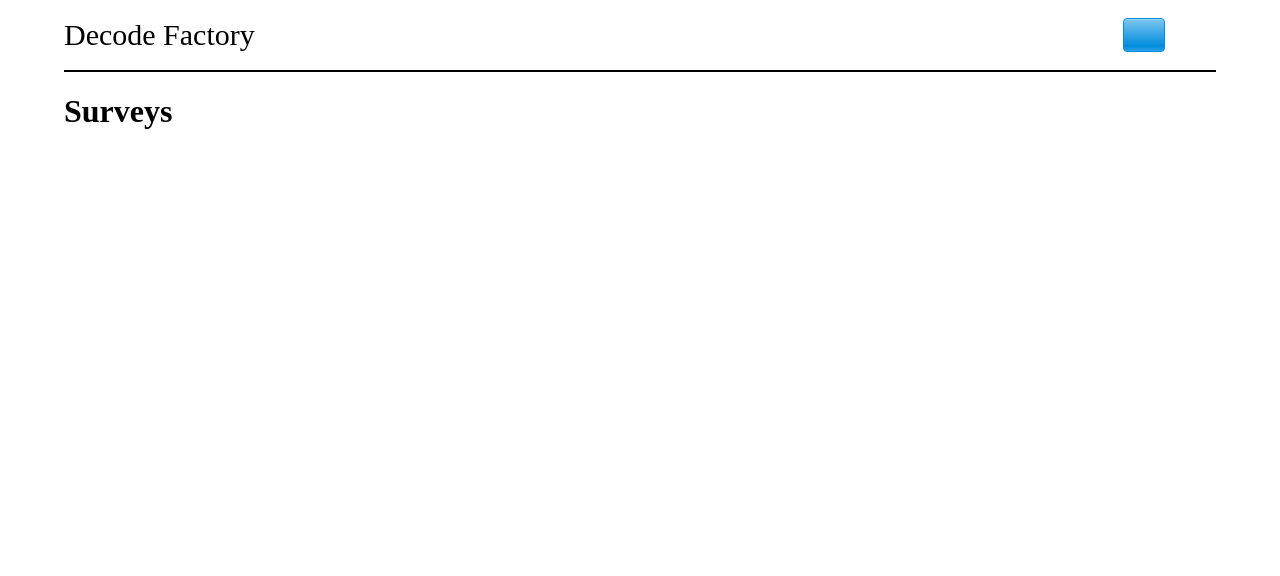
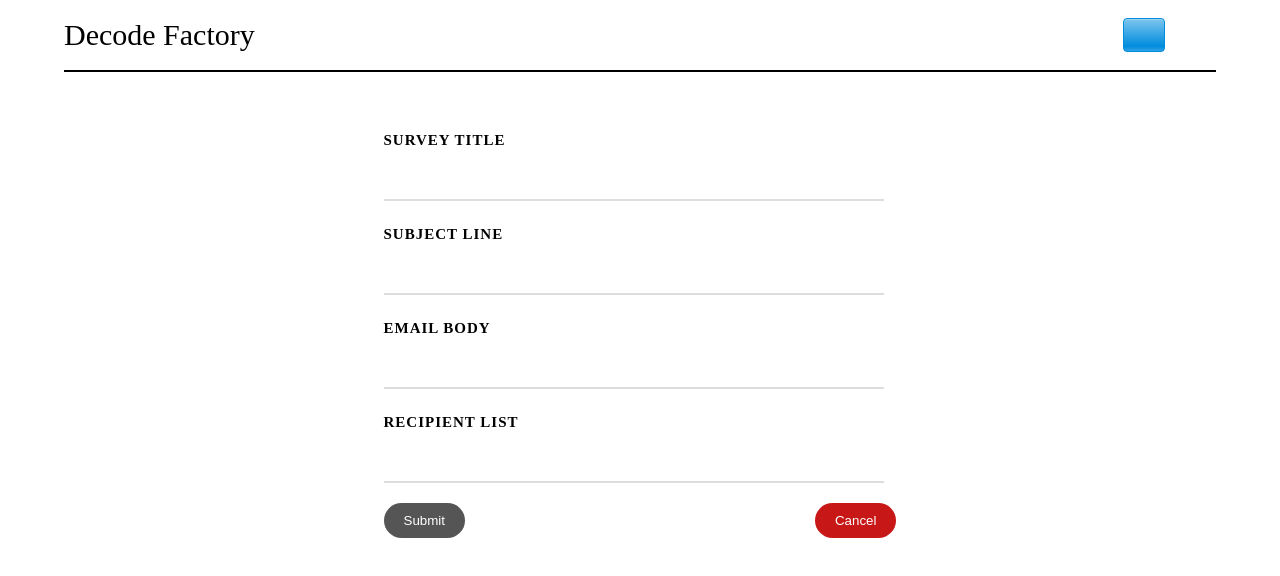
Before and after one commit to ShuhadAbdulAzeez/server, a React (Create React App) app in the folder client/: page /surveys/new in a window 1280 px wide. Shown: the top 576 px of the page. Built offline with nearby package versions, Linux system fonts and the light colour scheme; no server answers.

Commit message:
modified

```diff
--- a/client/package.json
+++ b/client/package.json
@@ -17,6 +17,7 @@
     "react-scripts": "5.0.1",
     "react-stripe-checkout": "^2.6.3",
     "redux": "^4.2.1",
+    "redux-form": "^8.3.9",
     "redux-thunk": "^2.4.2",
     "tailwindcss": "^3.2.7",
     "web-vitals": "^2.1.4"
--- a/client/src/App.css
+++ b/client/src/App.css
@@ -1,4 +1,5 @@
-html, body{
+html,
+body {
   margin: 0;
   padding: 0;
   box-sizing: border-box;
@@ -33,7 +34,11 @@ html, body{
 }
 
 .child {
-    background-image: linear-gradient(rgb(125, 197, 238), rgb(0, 140, 221) 85%, rgb(48, 162, 228));
+  background-image: linear-gradient(
+    rgb(125, 197, 238),
+    rgb(0, 140, 221) 85%,
+    rgb(48, 162, 228)
+  );
   box-shadow: rgba(255, 255, 255, 0.25) 0px 1px 0px inset;
   text-shadow: rgba(0, 0, 0, 0.25) 0px -1px 0px;
   border: 1px solid rgb(0, 140, 221);
@@ -47,10 +52,10 @@ html, body{
 .child:hover {
   background: linear-gradient(rgb(40, 160, 229), rgb(1, 94, 148));
   cursor: pointer;
-    transition: .3s;
+  transition: 0.3s;
 }
 
-.child ul{
+.child ul {
   list-style-type: none;
 }
 
@@ -65,15 +70,13 @@ html, body{
   cursor: pointer;
 }
 
-
-.child ul li a{
+.child ul li a {
   text-decoration: none;
   font-size: 14px;
   font-weight: bold;
   color: rgb(255, 255, 255);
   margin-right: 20px;
 }
-
 
 /* Landing page */
 
@@ -91,7 +94,7 @@ html, body{
 
 .landing-child-container {
   font-size: 30px;
-    font-family: 'Franklin Gothic Medium', 'Arial Narrow', Arial, sans-serif;
+  font-family: "Franklin Gothic Medium", "Arial Narrow", Arial, sans-serif;
 }
 
 /* Payment */
@@ -125,17 +128,17 @@ html, body{
 
 #fixed-button {
   position: fixed;
-    bottom: 10px;
+  bottom: 50px;
   right: 50px;
   background-color: #dc1a1a;
   color: white;
-    padding: 10px 15px;
+  padding: 20px 25px;
   border-radius: 50%;
   font-size: 18px;
   cursor: pointer;
 }
 
-#fixed-button img{
+#fixed-button img {
   width: 30px;
 }
 
@@ -143,3 +146,56 @@ html, body{
   background-color: #9a1414;
   transition: 0.3s;
 }
+
+/* survey form */
+
+.survey-new {
+  height: 500px;
+  display: flex;
+  justify-content: center;
+  align-items: center;
+}
+
+.survey-field input {
+  display: block;
+  padding: 10px 6px;
+  width: 500px;
+  box-sizing: border-box;
+  border: none;
+  border-bottom: 2px solid #ddd;
+  color: #555;
+}
+
+.survey-field label {
+  color: rgb(0, 0, 0);
+  display: inline-block;
+  margin: 25px 0 15px;
+  font-size: 15px;
+  text-transform: uppercase;
+  letter-spacing: 1px;
+  font-weight: bold;
+}
+
+.survey-form button {
+  background-color: #555;
+  border: 0;
+  padding: 10px 20px;
+  margin-top: 20px;
+  color: white;
+  border-radius: 20px;
+}
+
+.survey-form button:hover {
+    background-color: #1c1b1b;
+    transition: .3s;
+    cursor: pointer;
+}
+
+.cancel-btn button {
+    background-color: #c81717;
+    margin-left: 350px;
+}
+
+.cancel-btn button:hover {
+    background-color: #940e0e;
+}
--- a/client/src/components/App.js
+++ b/client/src/components/App.js
@@ -7,8 +7,7 @@ import "../app.css";
 import Header from "./Header";
 import Landing from "./Landing";
 import Dashboard from "./Dashboard";
-
-const SurveysNew = () => <h1>Surveys</h1>;
+import surveyNew from "./surveys/SurveyNew";
 
 class App extends Component {
   componentDidMount() {
@@ -23,7 +22,7 @@ class App extends Component {
             <Header />
             <Route exact path="/" component={Landing} />
             <Route exact path="/surveys" component={Dashboard} />
-            <Route path="/surveys/new" component={SurveysNew} />
+            <Route path="/surveys/new" component={surveyNew} />
           </div>
         </BrowserRouter>
       </div>
--- a/client/src/components/Header.js
+++ b/client/src/components/Header.js
@@ -2,7 +2,6 @@ import React, { Component } from "react";
 import { connect } from "react-redux";
 import { Link } from "react-router-dom";
 import Payments from "./Payments";
-import "../app.css";
 
 class Header extends Component {
   renderContent() {
--- /dev/null
+++ b/client/src/components/surveys/SurveyField.js
@@ -0,0 +1,14 @@
+//SurveyField contains logic to reder a single label and text input
+import React from "react";
+
+export default ({ input, label, meta: { touched, error } }) => {
+  return (
+    <div className="survey-field">
+      <label>{label}</label>
+      <input {...input} />
+      {touched && error}
+    </div>
+  );
+};
+
+// we got a bigger object right here with a lot of props we want to pass these but don't want to pass it as like as specifically name property we have to have these object "{...input}" in all the keys and values are on it.
--- /dev/null
+++ b/client/src/components/surveys/SurveyForm.js
@@ -0,0 +1,60 @@
+//SurveyForm shows a form for a user to add input
+import React, { Component } from "react";
+import { reduxForm, Field } from "redux-form";
+import _ from "lodash"; //Lodash provides functional programming helpers without extending any built-in objects.
+import { Link } from "react-router-dom";
+import SurveyField from "./SurveyField";
+
+const FIELDS = [
+  { label: "Survey Title", name: "title" },
+  { label: "Subject Line", name: "subject" },
+  { label: "Email Body", name: "body" },
+  { label: "Recipient List", name: "emails" },
+];
+
+class SurveyForm extends Component {
+  renderFields() {
+    return _.map(FIELDS, ({ label, name }) => {
+      return (
+        <Field
+          key={name}
+          component={SurveyField}
+          type="text"
+          label={label}
+          name={name}
+        />
+      );
+    });
+  }
+
+  render() {
+    return (
+      <div className="survey-form">
+        <form
+          onSubmit={this.props.handleSubmit((values) => console.log(values))}
+        >
+          {this.renderFields()}
+          <button type="submit">Submit</button>
+          <Link to="/surveys" className="cancel-btn">
+            <button>Cancel</button>
+          </Link>
+        </form>
+      </div>
+    );
+  }
+}
+
+function validate(values) {
+  const errors = {};
+
+  if (!values.title) {
+    errors.title = "You must provide a title";
+  }
+
+  return errors;
+}
+
+export default reduxForm({
+  validate,
+  form: "surveyForm",
+})(SurveyForm);
--- /dev/null
+++ b/client/src/components/surveys/SurveyNew.js
@@ -0,0 +1,16 @@
+//SurveyNew shows SurveyForm and SurveyFormReview
+
+import React, { Component } from 'react';
+import SurveyForm from './SurveyForm';
+
+class SurveyNew extends Component {
+  render() {
+    return (
+      <div className="survey-new">
+        <SurveyForm />
+      </div>
+    )
+  }
+}
+
+export default SurveyNew;
--- a/client/src/reducers/authReducer.js
+++ b/client/src/reducers/authReducer.js
@@ -2,7 +2,6 @@ import { FETCH_USER } from "../actions/types";
 
 // records whether or not the user is logged in.
 export default function (state = null, action) {
-  console.log(state);
   switch (action.type) {
     case FETCH_USER:
       return action.payload || false;
--- a/client/src/reducers/index.js
+++ b/client/src/reducers/index.js
@@ -1,6 +1,8 @@
 import { combineReducers } from "redux";
+import { reducer as reduxForm } from 'redux-form';
 import authReducer from "./authReducer";
 
 export default combineReducers({
   auth: authReducer,
+  form: reduxForm
 });
```
Also changed, not shown: 1 other file (tests, documents, lock files or other folders). Lines whose indentation alone changed are shown as unchanged.
